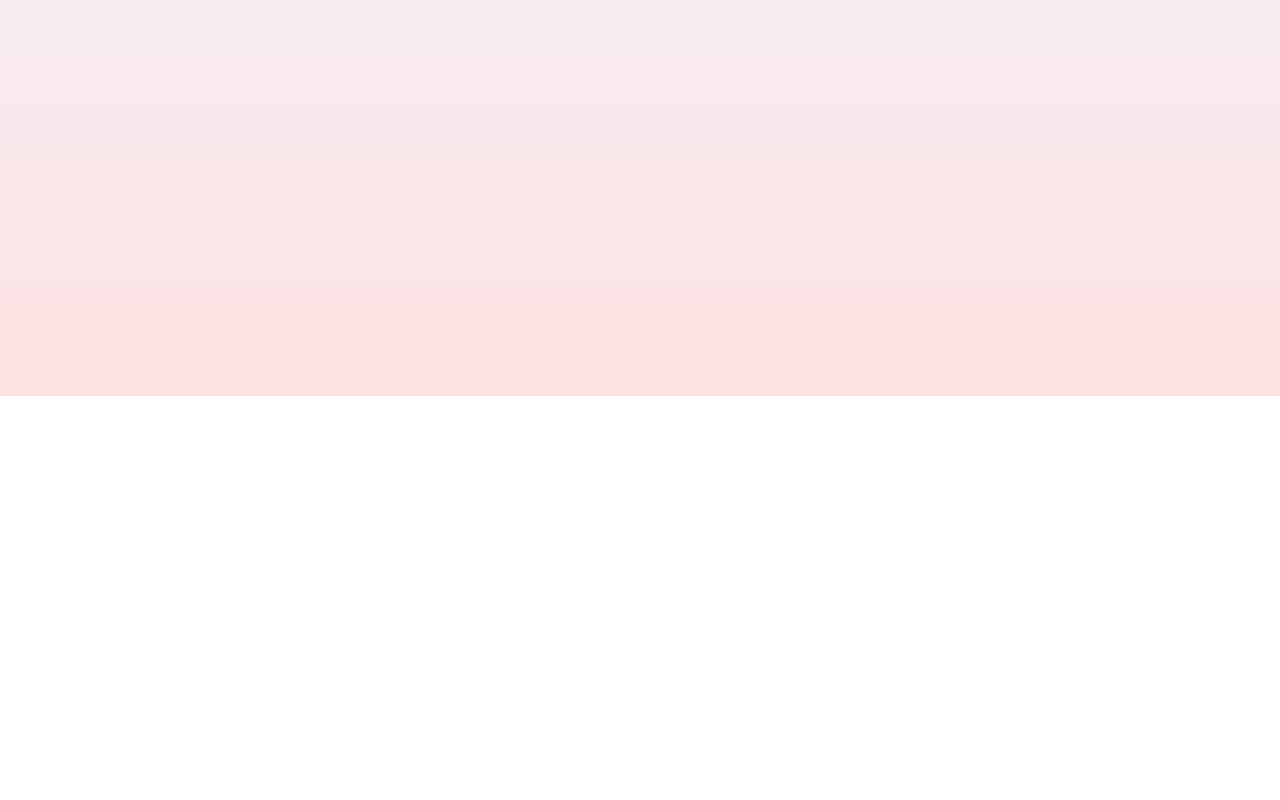
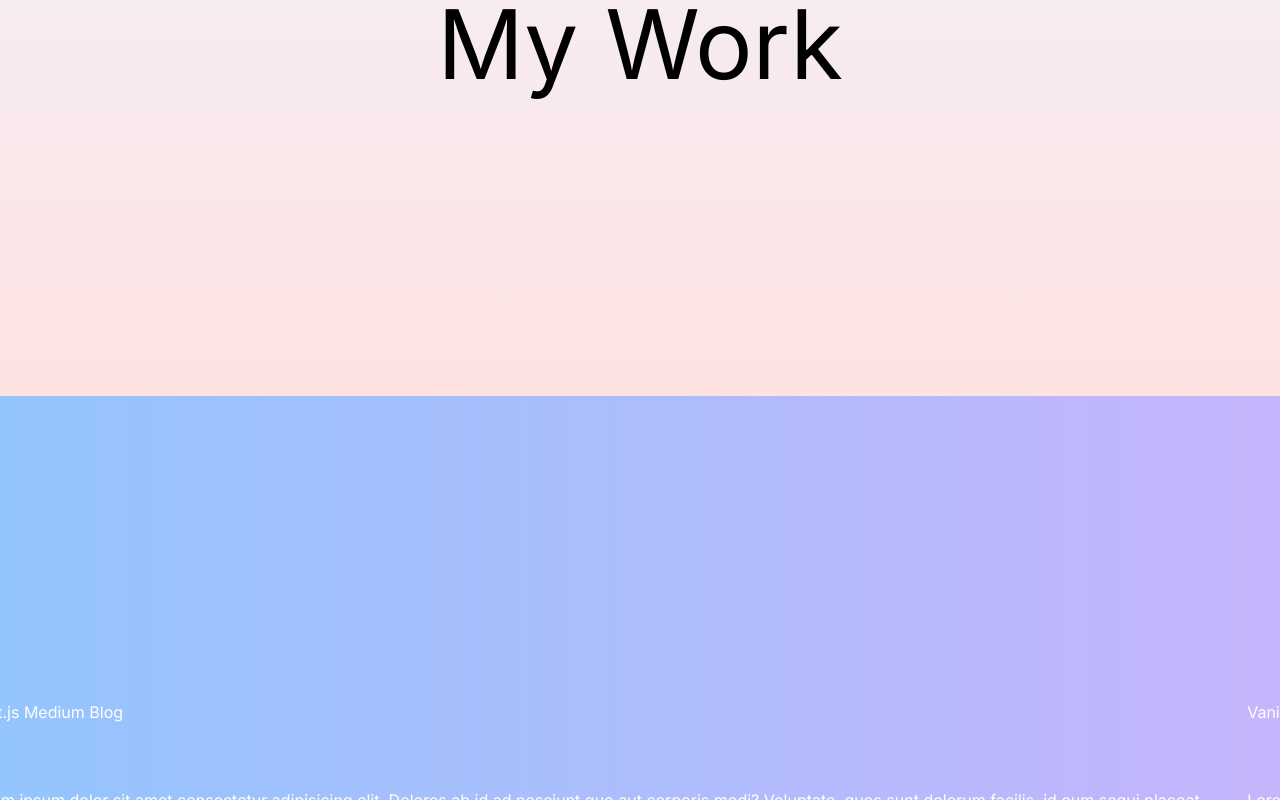
Before and after one commit to safak/next-animated-portfolio, a Next.js app: page /portfolio in a window 1280 px wide. Shown: the part 404-1204 px from the top of the page. Before the commit the page ends 800 px from the top, so only its background shows below. Built offline with nearby package versions, Linux system fonts and the light colour scheme.

Commit message:
create horizontal scroll carousel and project items

```diff
--- /dev/null
+++ b/src/app/portfolio/constants.js
@@ -0,0 +1,34 @@
+export const items = [
+  {
+    id: 1,
+    color: "from-red-300 to-blue-300",
+    title: "React Commerce",
+    desc: "Lorem ipsum dolor sit amet consectetur adipisicing elit. Dolores ab id ad nesciunt quo aut corporis modi? Voluptate, quos sunt dolorum facilis, id eum sequi placeat accusantium saepe eos laborum.",
+    img: "https://images.pexels.com/photos/18073372/pexels-photo-18073372/free-photo-of-young-man-sitting-in-a-car-on-a-night-street.jpeg?auto=compress&cs=tinysrgb&w=1600&lazy=load",
+    link: "https://lama.dev",
+  },
+  {
+    id: 2,
+    color: "from-blue-300 to-violet-300",
+    title: "Next.js Medium Blog",
+    desc: "Lorem ipsum dolor sit amet consectetur adipisicing elit. Dolores ab id ad nesciunt quo aut corporis modi? Voluptate, quos sunt dolorum facilis, id eum sequi placeat accusantium saepe eos laborum.",
+    img: "https://images.pexels.com/photos/18023772/pexels-photo-18023772/free-photo-of-close-up-of-a-person-holding-a-wristwatch.jpeg?auto=compress&cs=tinysrgb&w=1600&lazy=load",
+    link: "https://lama.dev",
+  },
+  {
+    id: 3,
+    color: "from-violet-300 to-purple-300",
+    title: "Vanilla Book App",
+    desc: "Lorem ipsum dolor sit amet consectetur adipisicing elit. Dolores ab id ad nesciunt quo aut corporis modi? Voluptate, quos sunt dolorum facilis, id eum sequi placeat accusantium saepe eos laborum.",
+    img: "https://images.pexels.com/photos/6894528/pexels-photo-6894528.jpeg?auto=compress&cs=tinysrgb&w=1600&lazy=load",
+    link: "https://lama.dev",
+  },
+  {
+    id: 4,
+    color: "from-purple-300 to-red-300",
+    title: "Spotify Music App",
+    desc: "Lorem ipsum dolor sit amet consectetur adipisicing elit. Dolores ab id ad nesciunt quo aut corporis modi? Voluptate, quos sunt dolorum facilis, id eum sequi placeat accusantium saepe eos laborum.",
+    img: "https://images.pexels.com/photos/18540208/pexels-photo-18540208/free-photo-of-wood-landscape-water-hill.jpeg?auto=compress&cs=tinysrgb&w=1260&h=750&dpr=2",
+    link: "https://lama.dev",
+  },
+];
--- /dev/null
+++ b/src/app/portfolio/horizontalScrollCarousel.jsx
@@ -0,0 +1,29 @@
+"use client";
+
+import { useRef } from "react";
+import { motion, useScroll, useTransform } from "motion/react";
+import { items } from "./constants";
+import ProjectItem from "./projectItem";
+
+const HorizontalScrollCarousel = () => {
+  const projecsContainer = useRef();
+  const { scrollYProgress } = useScroll({ target: projecsContainer });
+  const x = useTransform(scrollYProgress, [0, 1], ["0%", "-80%"]);
+
+  return (
+    <section
+      ref={projecsContainer}
+      className="relative h-[300vh] bg-neutral-900"
+    >
+      <div className="h-screen sticky top-0 bg-gradient-to-r from-purple-300 to-red-300 flex items-center overflow-hidden">
+        <motion.div style={{ x }} className="flex">
+          {items.map((item) => (
+            <ProjectItem key={item.id} item={item} />
+          ))}
+        </motion.div>
+      </div>
+    </section>
+  );
+};
+
+export default HorizontalScrollCarousel;
--- a/src/app/portfolio/page.jsx
+++ b/src/app/portfolio/page.jsx
@@ -1,6 +1,17 @@
 "use client";
 
-import { motion } from "motion/react";
+import { useRef, useEffect } from "react";
+import {
+  motion,
+  useScroll,
+  useTransform,
+  useInView,
+  useAnimation,
+} from "motion/react";
+import ProjectItem from "./projectItem";
+import { items } from "./constants";
+
+import HorizontalScrollCarousel from "./horizontalScrollCarousel";
 
 const PortfolioPage = () => {
   return (
@@ -10,7 +21,13 @@ const PortfolioPage = () => {
       animate={{ y: 0 }}
       transition={{ duration: 1 }}
     >
-      Portfolio Page
+      <div className="h-[600vh]">
+        <div className="w-screen h-[calc(100vh-6rem)] flex justify-center items-center text-8xl text-center">
+          My Work
+        </div>
+
+        <HorizontalScrollCarousel />
+      </div>
     </motion.div>
   );
 };
--- /dev/null
+++ b/src/app/portfolio/projectItem.jsx
@@ -0,0 +1,24 @@
+"use client";
+
+import Image from "next/image";
+import Link from "next/link";
+
+const ProjectItem = ({ item }) => {
+  return (
+    <div
+      className={`w-screen h-screen flex justify-center items-center bg-gradient-to-r ${item.color}`}
+      style={{ backgroundColor: item.color }}
+    >
+      <div className="flex flex-col gap-8 text-white">
+        <h1>{item.title}</h1>
+        <div>{/* <Image src={item.img} alt={item.title} fill /> */}</div>
+        <p>{item.desc}</p>
+        <Link href={item.link}>
+          <button>View</button>
+        </Link>
+      </div>
+    </div>
+  );
+};
+
+export default ProjectItem;
```
